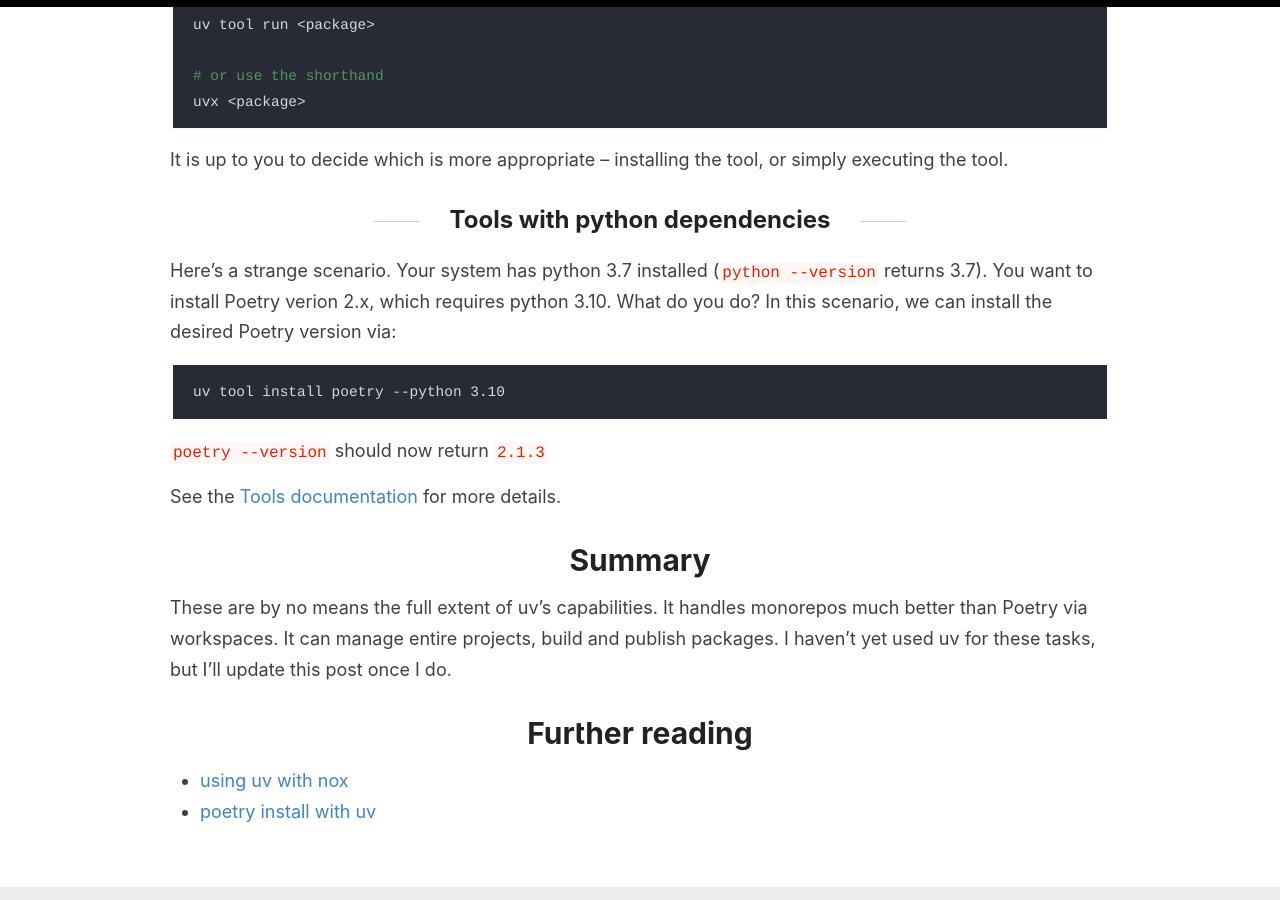
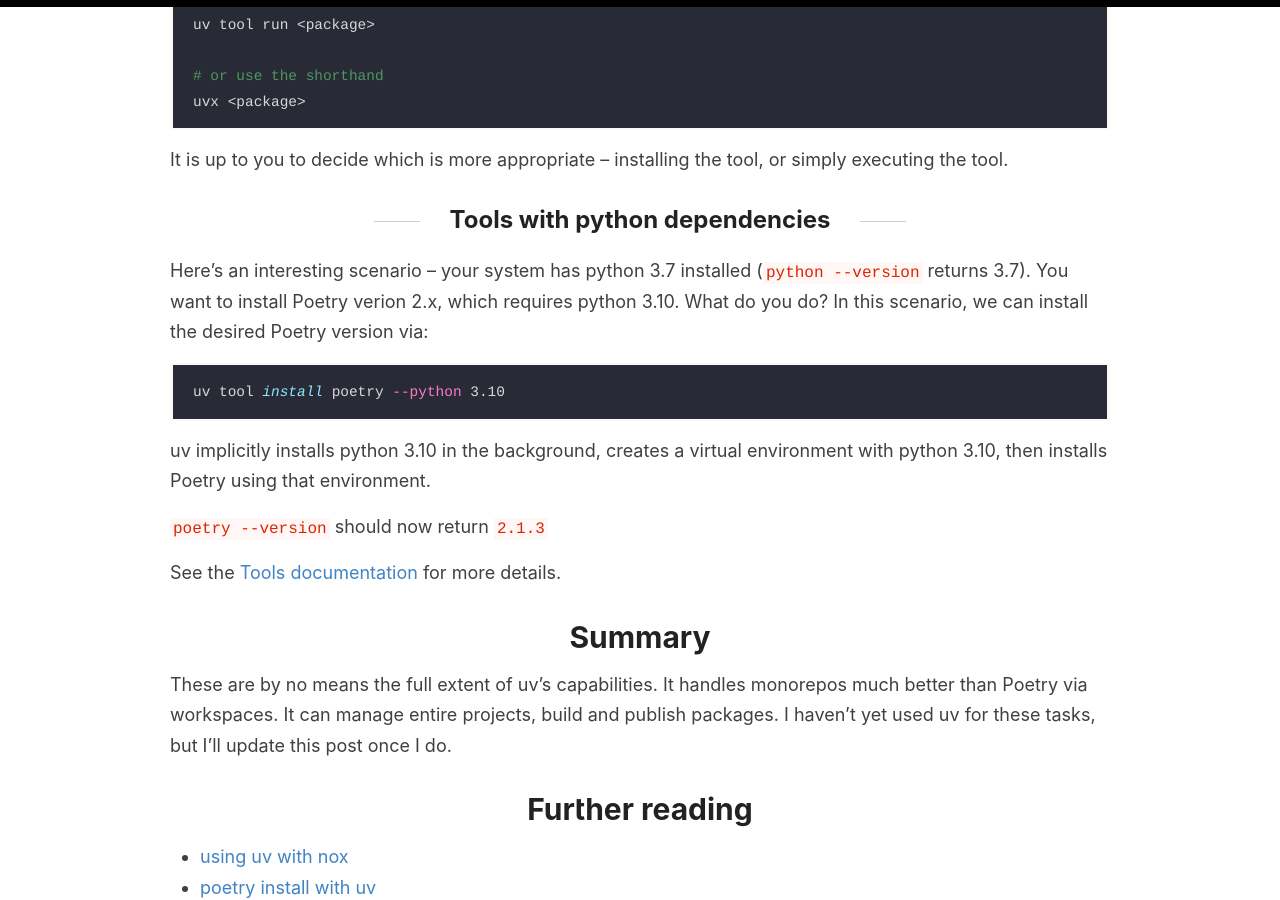
Before and after one commit to kfchou/kfchou.github.io, a Jekyll site: the page built from _posts/2025-1-16-ode-to-uv.md, in a window 1280 px wide and 900 px high, scrolled down 4063 px. Built offline with Jekyll 4.4.1, drawn with Linux system fonts in a browser that asks for light colours; comment, search, counter and statistics services are not loaded.

Commit message:
add a line on uv background actions

````diff
--- a/_posts/2025-1-16-ode-to-uv.md
+++ b/_posts/2025-1-16-ode-to-uv.md
@@ -125,11 +125,13 @@
 It is up to you to decide which is more appropriate -- installing the tool, or simply executing the tool.
 
 ## Tools with python dependencies
-Here's a strange scenario. Your system has python 3.7 installed (`python --version` returns 3.7). You want to install Poetry verion 2.x, which requires python 3.10. What do you do? In this scenario, we can install the desired Poetry version via:
+Here's an interesting scenario -- your system has python 3.7 installed (`python --version` returns 3.7). You want to install Poetry verion 2.x, which requires python 3.10. What do you do? In this scenario, we can install the desired Poetry version via:
 
-```
+```sh
 uv tool install poetry --python 3.10
 ```
+
+uv implicitly installs python 3.10 in the background, creates a virtual environment with python 3.10, then installs Poetry using that environment.
 
 `poetry --version` should now return `2.1.3`
 
````
